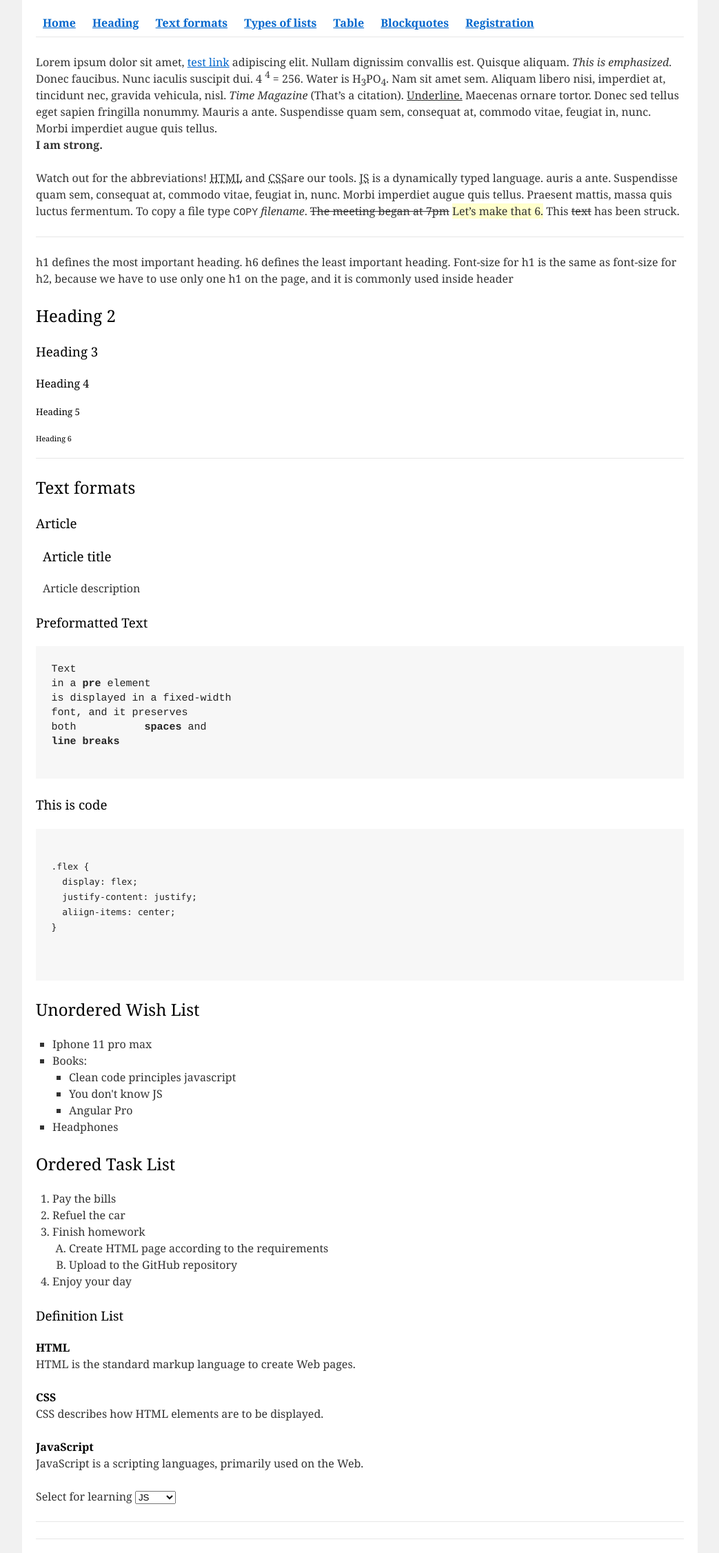
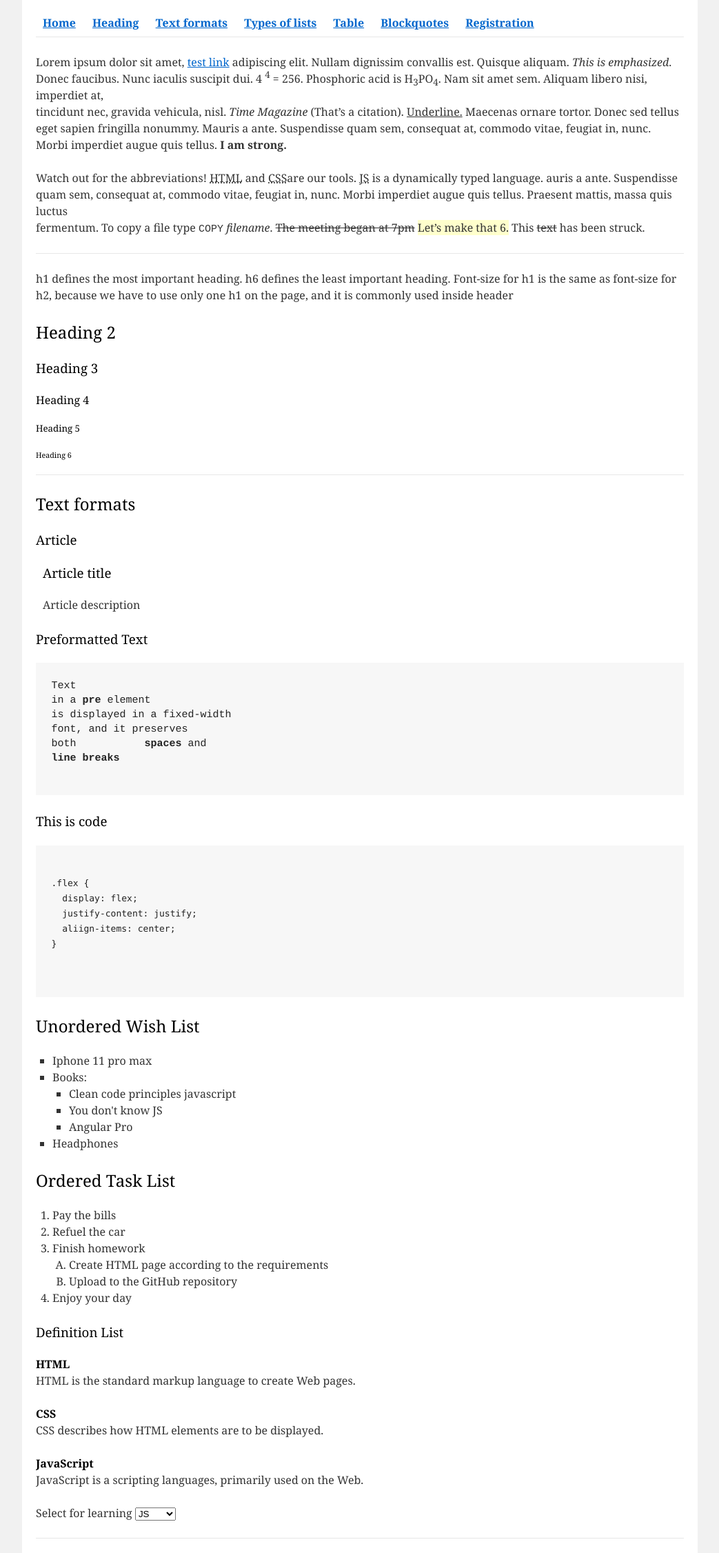
Before and after one commit to Ashe3/FL-12, a plain HTML site: page FL12_HW1/homework/index.html in a window 1280 px wide. Shown: the part 225-2477 px from the top of the page at 69% size, without its empty margins (118-1161 px from the left). Drawn offline with Linux system fonts and the light colour scheme.

Commit message:
a little changes after QA

```diff
--- a/FL12_HW1/homework/index.html
+++ b/FL12_HW1/homework/index.html
@@ -12,12 +12,10 @@
     <div id="main">
       <div id="container">
         <div id="content" role="main">
-          <!-- TODO: Content goes here -->
           <header>
-            <a href="index.html"><img src="logo.png" alt="EPAM logo"></a>
+            <img src="logo.png" alt="EPAM logo">
             <h1>HTML Elements</h1>
             <hr>
-          </header>
             <nav>
               <a href="#home"><b>Home</b></a>
               <a href="#heading"><b>Heading</b></a>
@@ -27,21 +25,22 @@
               <a href="#blockquotes"><b>Blockquotes</b></a>
               <a href="#register"><b>Registration</b></a>
             </nav>
+          </header>
           <hr>
           <main>
             <section id="home">
               <h2 hidden>Home</h2>
               <p>
                 Lorem ipsum dolor sit amet, <a href="#">test link</a> adipiscing elit. Nullam dignissim convallis est. Quisque aliquam. <i>This is emphasized</i>. Donec
-                faucibus. Nunc iaculis suscipit dui. 4 <sup>4</sup> = 256. Water is H<sub>3</sub>PO<sub>4</sub>. Nam sit amet sem. Aliquam libero nisi, imperdiet at,
+                faucibus. Nunc iaculis suscipit dui. 4 <sup>4</sup> = 256. Phosphoric acid is H<sub>3</sub>PO<sub>4</sub>. Nam sit amet sem. Aliquam libero nisi, imperdiet at,<br>
                 tincidunt nec, gravida vehicula, nisl. <cite>Time Magazine</cite> (That’s a citation). <u>Underline.</u> Maecenas ornare tortor. Donec sed tellus eget
                 sapien fringilla nonummy. Mauris a ante. Suspendisse quam sem, consequat at, commodo vitae, feugiat in, nunc. Morbi imperdiet
-                augue quis tellus. <br><strong>I am strong.</strong>
+                augue quis tellus. <strong>I am strong.</strong>
               </p>
               <p>
                 Watch out for the abbreviations! <abbr title="Hyper Text Markup Language">HTML</abbr> and <abbr title="Cascading Style Sheets">CSS</abbr>are our tools.
                 <abbr title="JavaScript">JS</abbr> is a dynamically typed language. auris a ante. Suspendisse quam
-                sem, consequat at, commodo vitae, feugiat in, nunc. Morbi imperdiet augue quis tellus. Praesent mattis, massa quis luctus
+                sem, consequat at, commodo vitae, feugiat in, nunc. Morbi imperdiet augue quis tellus. Praesent mattis, massa quis luctus <br>
                 fermentum. To copy a file type <kbd>COPY</kbd> <i>filename</i>. <del>The meeting began at 7pm</del> <ins>Let’s make that 6.</ins> This <del>text</del> has been struck.
               </p>
             </section>
@@ -125,11 +124,11 @@ both           <b>spaces</b> and
                 <section>
                   <h3>Definition List</h3>
                   <dl>
-                    <dt><b>HTML</b></dt>
+                    <dt>HTML</dt>
                     <dd>HTML is the standard markup language to create Web pages.</dd>
-                    <dt><b>CSS</b></dt>
+                    <dt>CSS</dt>
                     <dd>CSS describes how HTML elements are to be displayed.</dd>
-                    <dt><b>JavaScript</b></dt>
+                    <dt>JavaScript</dt>
                     <dd>JavaScript is a scripting languages, primarily used on the Web.</dd>
                   </dl>
                   <section>
@@ -206,14 +205,14 @@ both           <b>spaces</b> and
                   <input type="password" name="Passwd" id="userPassword"><br>
                 </label>
                 <label for="userInfo">
-                  <textarea name="text" id="userInfo" cols="19" rows="3"></textarea><br>
+                  <textarea name="text" id="userInfo" cols="20" rows="3"></textarea><br>
                 </label>
                 <button type="submit">Submit</button>
               </form>
             </section>
             </main>
             <footer>
-              <p>&copy; Copyright Epam Systems</p>
+              <span>&copy; Copyright Epam Systems</span>
             </footer>
         </div>
       </div>
```
Lines whose indentation alone changed are shown as unchanged.
